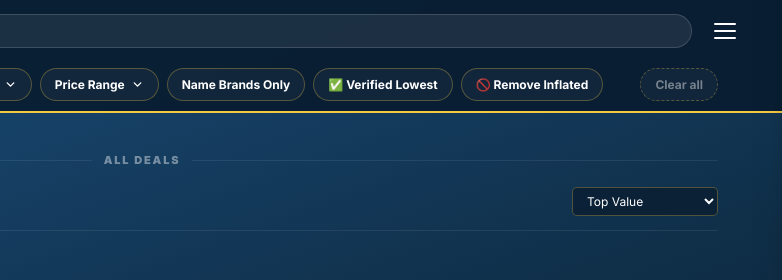
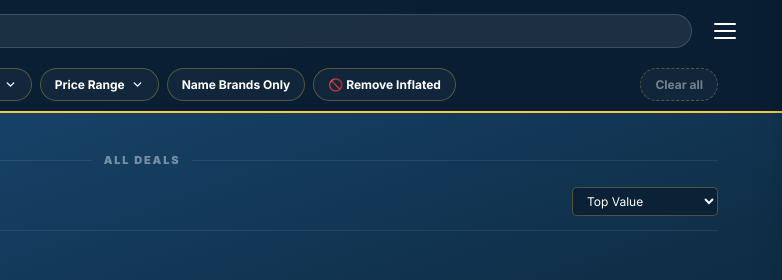
Before and after one commit to founditcheaper/founditcheaper, a browser extension: page index.html in a window 1280 px wide. Shown: the top 280 px of the page, 498-1280 px from the left. Drawn offline with nearby package versions, Linux system fonts and the light colour scheme; no server answers; a web font is replaced by a local one.

Commit message:
Site: hide Verified Lowest filter for now (tracker keeps running); re-enable once history accrues

```diff
--- a/index.html
+++ b/index.html
@@ -592,7 +592,7 @@
       <button type="button" class="fbar-btn" id="fbtnCategory" onclick="toggleDrop('dCategory', this, event)">Category<svg class="fbar-chev" viewBox="0 0 24 24" fill="none" stroke="currentColor" stroke-width="2.5" stroke-linecap="round" stroke-linejoin="round"><polyline points="6 9 12 15 18 9"/></svg></button>
       <button type="button" class="fbar-btn" id="fbtnPrice" onclick="toggleDrop('dPrice', this, event)">Price Range<svg class="fbar-chev" viewBox="0 0 24 24" fill="none" stroke="currentColor" stroke-width="2.5" stroke-linecap="round" stroke-linejoin="round"><polyline points="6 9 12 15 18 9"/></svg></button>
       <button type="button" class="fbar-btn" id="fbtnBrand" onclick="toggleBrand()">Name Brands Only</button>
-      <button type="button" class="fbar-btn" id="fbtnVerified" onclick="toggleVerified(this)" title="Only deals that are at their lowest price in the last 30 days — we track each deal's price history.">✅ Verified Lowest</button>
+      <!-- Verified Lowest button hidden until price history accrues (~Aug 2026). Backend tracker still runs. Re-add: <button type="button" class="fbar-btn" id="fbtnVerified" onclick="toggleVerified(this)" title="Only deals at their lowest price in the last 30 days.">✅ Verified Lowest</button> -->
       <button type="button" class="fbar-btn" id="fbtnInflated" onclick="toggleInflated(this)" title="Hides suspiciously-high discounts (75%+) on no-name brands — the kind that are often fake markdowns.">🚫 Remove Inflated</button>
       <button type="button" class="fbar-btn fbar-clear" onclick="clearFilters()">Clear all</button>
     </div>
```
